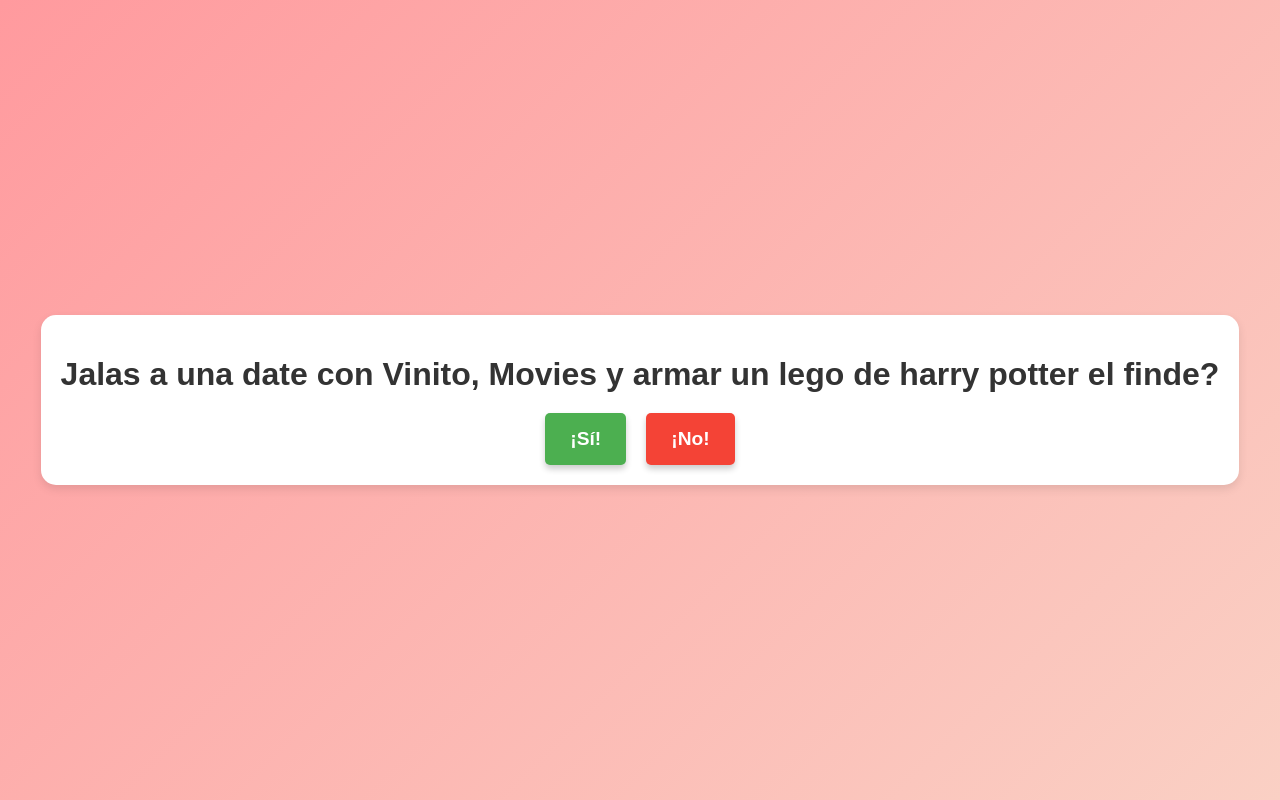
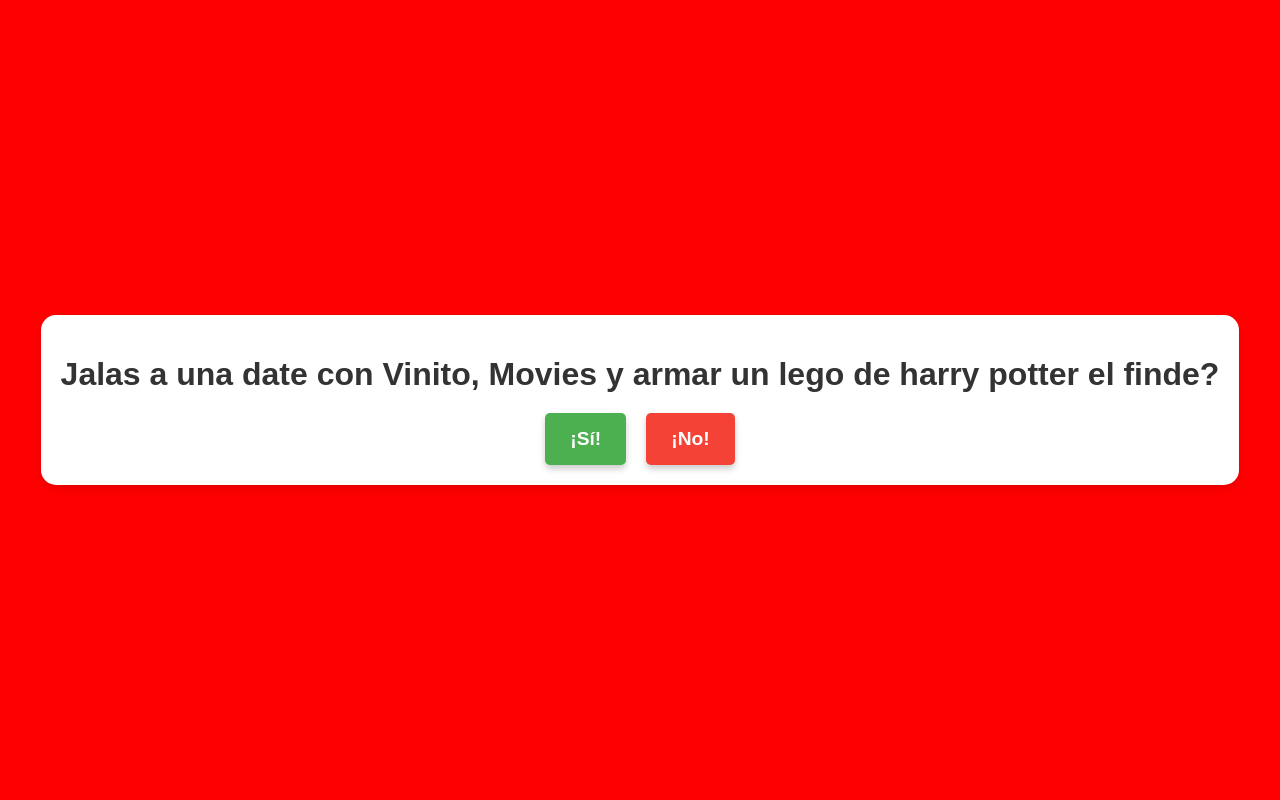
Before and after one commit to JonaEmir/yesno, a plain HTML site: page index.html in a window 1280 px wide. Drawn offline with Linux system fonts and the light colour scheme.

Commit message:
Update style.css

```diff
--- a/style.css
+++ b/style.css
@@ -6,7 +6,7 @@ body {
     align-items: center;
     height: 100vh;
     overflow: hidden;
-    background: linear-gradient(135deg, #ff9a9e, #fad0c4);
+    background: red;
 }
 
 .container {
```
